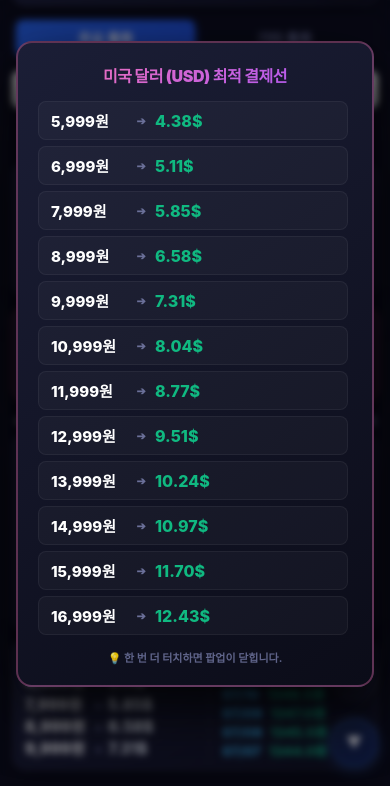
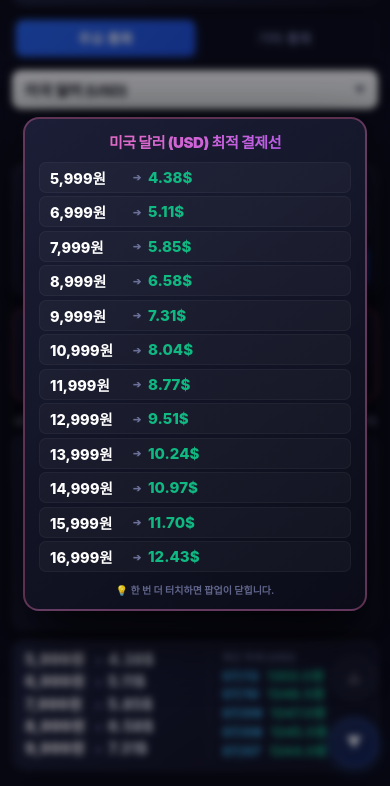
Before and after one commit to mdkdw1-ui/themore_hj, a website: page www/index.html in a window 390 px wide. Both pictures are taken after a click on the element 112 px from the left and 762 px from the top of the page. Shown: the part 58-844 px from the top of the page. Drawn offline with Linux system fonts and the light colour scheme; some packages are replaced by stand-ins of ours.

Commit message:
Update index.html

```diff
--- a/www/index.html
+++ b/www/index.html
@@ -231,7 +231,7 @@
         }
 
         /* -------------------------------------
-           [신규 추가] 원화 구간 최적 외화 모달 스타일
+           [공간 압축 수정] 원화 구간 최적 외화 모달 스타일
         ------------------------------------- */
         .guide-modal-overlay {
             display: none;
@@ -243,24 +243,24 @@
             z-index: 99999;
             align-items: center;
             justify-content: center;
-            padding: 16px;
+            padding: 12px;
         }
         .guide-modal-content {
-            width: 100%;
-            max-width: 360px;
+            width: 94%;
+            max-width: 350px;
             background: linear-gradient(145deg, var(--bg-panel-top) 0%, var(--bg-panel-bottom) 100%);
             border-radius: 16px;
             border: 2px solid rgba(244, 114, 182, 0.35);
             box-shadow: 0 24px 60px rgba(0, 0, 0, 0.85);
-            padding: 20px;
+            padding: 12px 14px; /* 위아래 패딩 압축 */
             display: flex;
             flex-direction: column;
-            gap: 14px;
+            gap: 8px; /* 타이틀, 리스트, 힌트 사이 간격 압축 */
             user-select: none;
-            max-height: 80vh;
+            max-height: 94vh; /* 스크롤 방지를 위해 가시 영역 극대화 */
         }
         .guide-modal-title {
-            font-size: 16px;
+            font-size: 15px; /* 제목 크기 소폭 조절 */
             font-weight: 900;
             text-align: center;
             letter-spacing: -0.4px;
@@ -268,35 +268,37 @@
             -webkit-background-clip: text;
             -webkit-text-fill-color: transparent;
             background-clip: text;
+            padding-bottom: 2px;
         }
         .guide-modal-list {
             display: flex;
             flex-direction: column;
-            gap: 6px;
-            overflow-y: auto;
-            padding-right: 4px;
+            gap: 3.5px; /* 리스트 아이템 간 간격 대폭 압축 */
+            overflow: hidden; /* 절대 스크롤되지 않도록 설정 */
         }
-        .guide-modal-list::-webkit-scrollbar { width: 4px; }
-        .guide-modal-list::-webkit-scrollbar-thumb { background: rgba(255,255,255,0.2); border-radius: 2px; }
 
         .pop-guide-item {
             display: grid;
-            grid-template-columns: 80px 20px 1fr;
+            grid-template-columns: 78px 18px 1fr;
             align-items: center;
-            font-size: 15px;
+            font-size: 14.5px; /* 글자 크기는 15px 수준 거의 그대로 유지 */
             font-weight: 800;
-            padding: 8px 12px;
+            padding: 4px 10px; /* 위아래 내부 패딩을 극단적으로 압축(8px -> 4px) */
             background: rgba(255, 255, 255, 0.03);
-            border: 1px solid rgba(255, 255, 255, 0.05);
-            border-radius: 8px;
+            border: 1px solid rgba(255, 255, 255, 0.04);
+            border-radius: 7px;
         }
-        .pop-guide-item span.arrow { text-align: center; color: var(--text-muted); font-size: 11px; }
-        .pop-guide-item span.foreign { color: var(--accent-green); text-align: left; font-size: 16px; padding-left: 4px; }
+        .pop-guide-item span.arrow { text-align: center; color: var(--text-muted); font-size: 10px; }
+        .pop-guide-item span.foreign { color: var(--accent-green); text-align: left; font-size: 15px; padding-left: 2px; }
+        .guide-modal-content .trend-close-hint { font-size: 10px; margin-top: 2px; }
 
-        /* 대형 글자 모드 시 신규 팝업 조절 */
-        body.large-font-mode .pop-guide-item { padding: 10px 14px; }
-        body.large-font-mode .pop-guide-item span { font-size: 18px !important; }
-        body.large-font-mode .guide-modal-title { font-size: 19px; }
+        /* 대형 글자 모드 진입 시 스크롤 없는 최적화 여백 */
+        body.large-font-mode .guide-modal-content { gap: 6px; padding: 10px 12px; }
+        body.large-font-mode .guide-modal-title { font-size: 17px; }
+        body.large-font-mode .guide-modal-list { gap: 3px; }
+        body.large-font-mode .pop-guide-item { padding: 4.5px 10px; grid-template-columns: 95px 22px 1fr; }
+        body.large-font-mode .pop-guide-item span { font-size: 16.5px !important; }
+        body.large-font-mode .pop-guide-item span.foreign { font-size: 16.5px !important; }
     </style>
 </head>
 <body>
@@ -697,7 +699,6 @@
 
         function formatForeignAmount(val, info) { if (val >= 1000 && (info.code === "IDR" || info.code === "VND" || info.code === "COP" || info.code === "CLP")) { return (val / 1000).toFixed(1) + "K"; } return val.toFixed(2); }
 
-        // [공통 분리] 역산 정밀 공식 처리 함수
         function getAdjustedForeignForTarget(tgt, info) {
             let approxUsd = tgt / (1.0018 * globalCachedUsdTt);
             let startUsdInt = Math.floor(approxUsd * 100) + 5;
@@ -742,9 +743,6 @@
             });
         }
 
-        /* -------------------------------------
-           [신규 추가] 원화 정보창 클릭시 구간별 12개 출력 팝업 로직
-        ------------------------------------- */
         function openGuidePopup() {
             if (!rawNumericRate || isNaN(rawNumericRate) || rawNumericRate <= 0) return;
             const info = getInfo();
```
